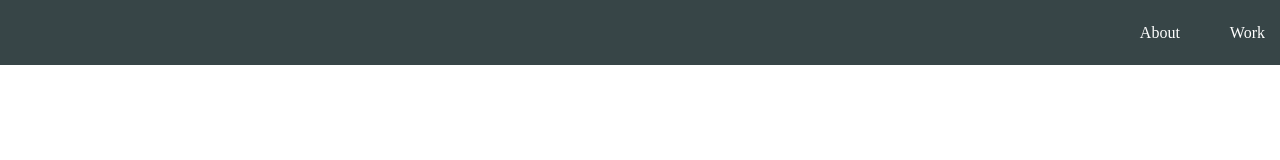
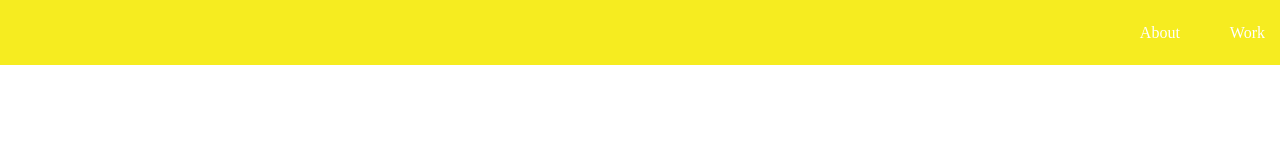
Before and after one commit to Shogo-Sekine/Shogo-Sekine.github.io, a plain HTML site: page index.html in a window 1280 px wide. Drawn offline with Linux system fonts and the light colour scheme.

Commit message:
header design

```diff
--- a/stylesheet.css
+++ b/stylesheet.css
@@ -78,7 +78,7 @@ a {
 header {
   height: 65px;
   width: 100%;
-  background-color: rgba(34,49,52,0.9);
+  background-color: rgba(246, 234, 8, 0.9);
   position :fixed;
   top: 0;
   z-index: 10;
@@ -96,6 +96,7 @@ header {
 .header-right {
   float: right;
   margin-right: -25px;
+  color: #5f5d60;
 }
 
 .header-right a {
```
